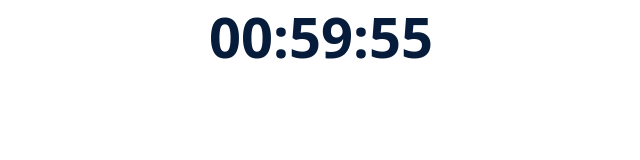
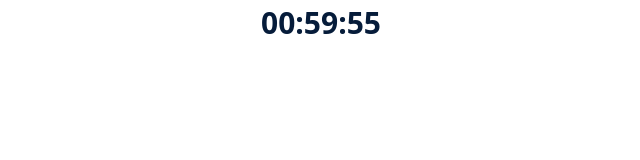
Before and after one commit to brutdburiram-hub/countdown1, a plain HTML site: page index.html in a window 1280 px wide. Shown: the whole page, without its empty margins (319-959 px from the left). Drawn offline with Linux system fonts and the light colour scheme.

Commit message:
Update index.html

```diff
--- a/index.html
+++ b/index.html
@@ -15,7 +15,7 @@
 <script>
   const qs=new URLSearchParams(location.search);
   const targetStr=qs.get('target');
-  const size=parseInt(qs.get('size')||'56',10);     // ขนาดตัวเลข
+  const size=parseInt(qs.get('size')||'30',10);     // ขนาดตัวเลข
   const mt=parseInt(qs.get('mt')||'8',10);          // margin-top
   const mb=parseInt(qs.get('mb')||'8',10);          // margin-bottom
   const pad=n=>(n<10?'0':'')+n;
```
